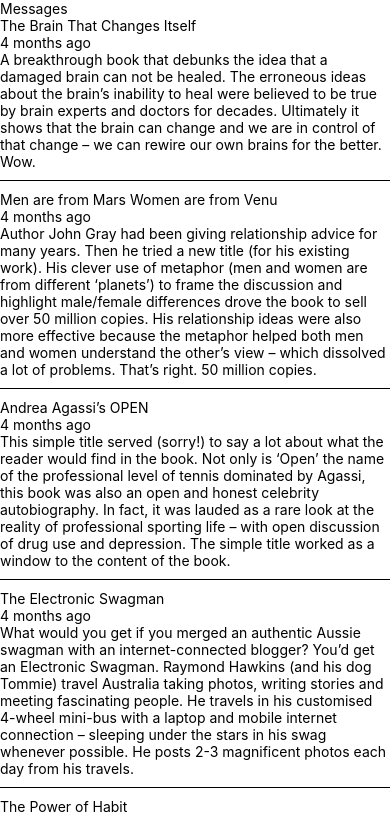
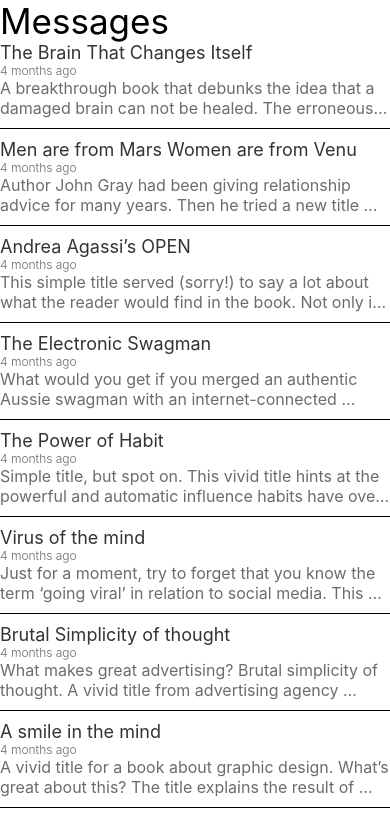
Before and after one commit to roni-castro/AppMessengerRN, a React Native app: screen / in a window 390 px wide. Shown: the top 816 px of the page. Built offline with nearby package versions, Linux system fonts and the light colour scheme.

Commit message:
feat: create Typography styled components and use them on Home screen

```diff
--- a/package.json
+++ b/package.json
@@ -12,7 +12,8 @@
   "dependencies": {
     "moment": "^2.29.1",
     "react": "16.13.1",
-    "react-native": "0.63.4"
+    "react-native": "0.63.4",
+    "styled-components": "^5.2.1"
   },
   "devDependencies": {
     "@babel/core": "^7.8.4",
--- /dev/null
+++ b/src/components/Typography/index.js
@@ -0,0 +1,22 @@
+import styled from 'styled-components/native';
+
+export const H1 = styled.Text`
+  font-size: 35px;
+`;
+
+export const H2 = styled.Text`
+  font-size: 18px;
+  color: #333;
+`;
+
+export const ParagraphLight = styled.Text`
+  font-weight: 300;
+  font-size: 12px;
+  color: #69696a;
+`;
+
+export const ParagraphNormal = styled.Text`
+  font-weight: 400;
+  font-size: 16px;
+  color: #6c6c6c;
+`;
--- a/src/screens/Home/index.js
+++ b/src/screens/Home/index.js
@@ -1,6 +1,12 @@
 import React from 'react';
-import {View, Text, FlatList} from 'react-native';
+import {View, FlatList} from 'react-native';
 import moment from 'moment';
+import {
+  H1,
+  H2,
+  ParagraphNormal,
+  ParagraphLight,
+} from '../../components/Typography';
 
 const messages = [
   {
@@ -88,15 +94,19 @@
 const Home = () => {
   return (
     <View>
-      <Text>Messages</Text>
+      <H1>Messages</H1>
       <FlatList
         data={messages}
-        keyExtractor={(item) => item.id}
+        keyExtractor={(item) => item.id.toString()}
         renderItem={({item}) => (
           <View>
-            <Text>{item.subject}</Text>
-            <Text>{moment(new Date(item.timestamp) * 1000).fromNow()}</Text>
-            <Text>{item.detail}</Text>
+            <H2>{item.subject}</H2>
+            <ParagraphLight>
+              {moment(new Date(item.timestamp) * 1000).fromNow()}
+            </ParagraphLight>
+            <ParagraphNormal numberOfLines={2} ellipsizeMode="tail">
+              {item.detail}
+            </ParagraphNormal>
             <View
               style={{
                 borderBottomWidth: 1,
```
Also changed, not shown: 1 other file (tests, documents, lock files or other folders).
